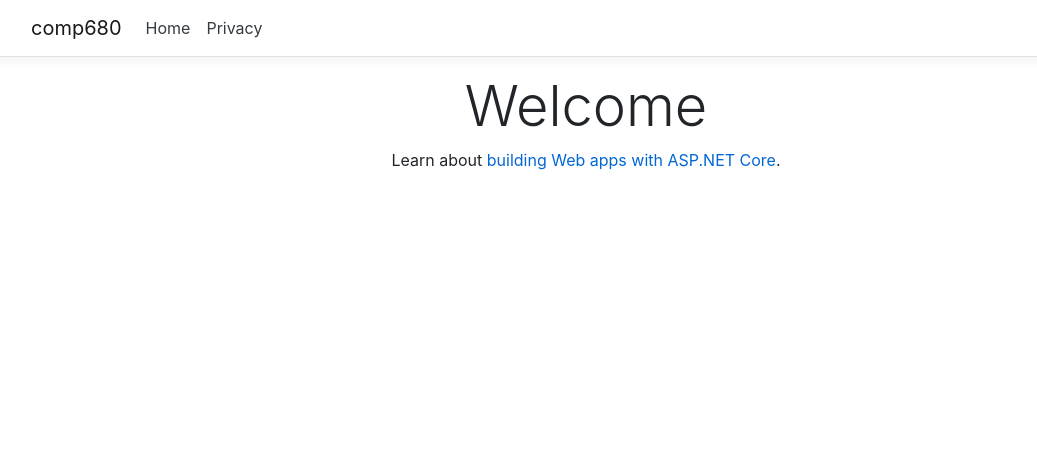
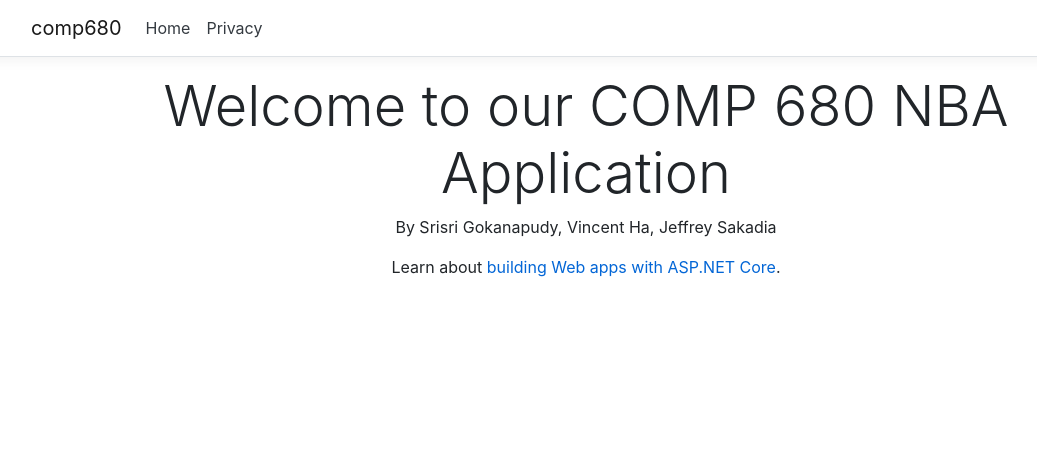
Before and after one commit to sgoka001/comp680, an ASP.NET Core app: page / in a window 1280 px wide. Shown: the top 476 px of the page, without its empty margins (54-1091 px from the left). Run offline with ASP.NET Core 8, Linux system fonts and the light colour scheme.

Commit message:
added our names to the homepage

```diff
--- a/Views/Home/Index.cshtml
+++ b/Views/Home/Index.cshtml
@@ -2,7 +2,8 @@
     ViewData["Title"] = "Home Page";
 }
 
-<div class="text-center">
-    <h1 class="display-4">Welcome</h1>
-    <p>Learn about <a href="https://docs.microsoft.com/aspnet/core">building Web apps with ASP.NET Core</a>.</p>
-</div>
+    <div class="text-center">
+        <h1 class="display-4">Welcome to our COMP 680 NBA Application</h1>
+        <p>By Srisri Gokanapudy, Vincent Ha, Jeffrey Sakadia</p>
+        <p>Learn about <a href="https://docs.microsoft.com/aspnet/core">building Web apps with ASP.NET Core</a>.</p>
+    </div>
```
